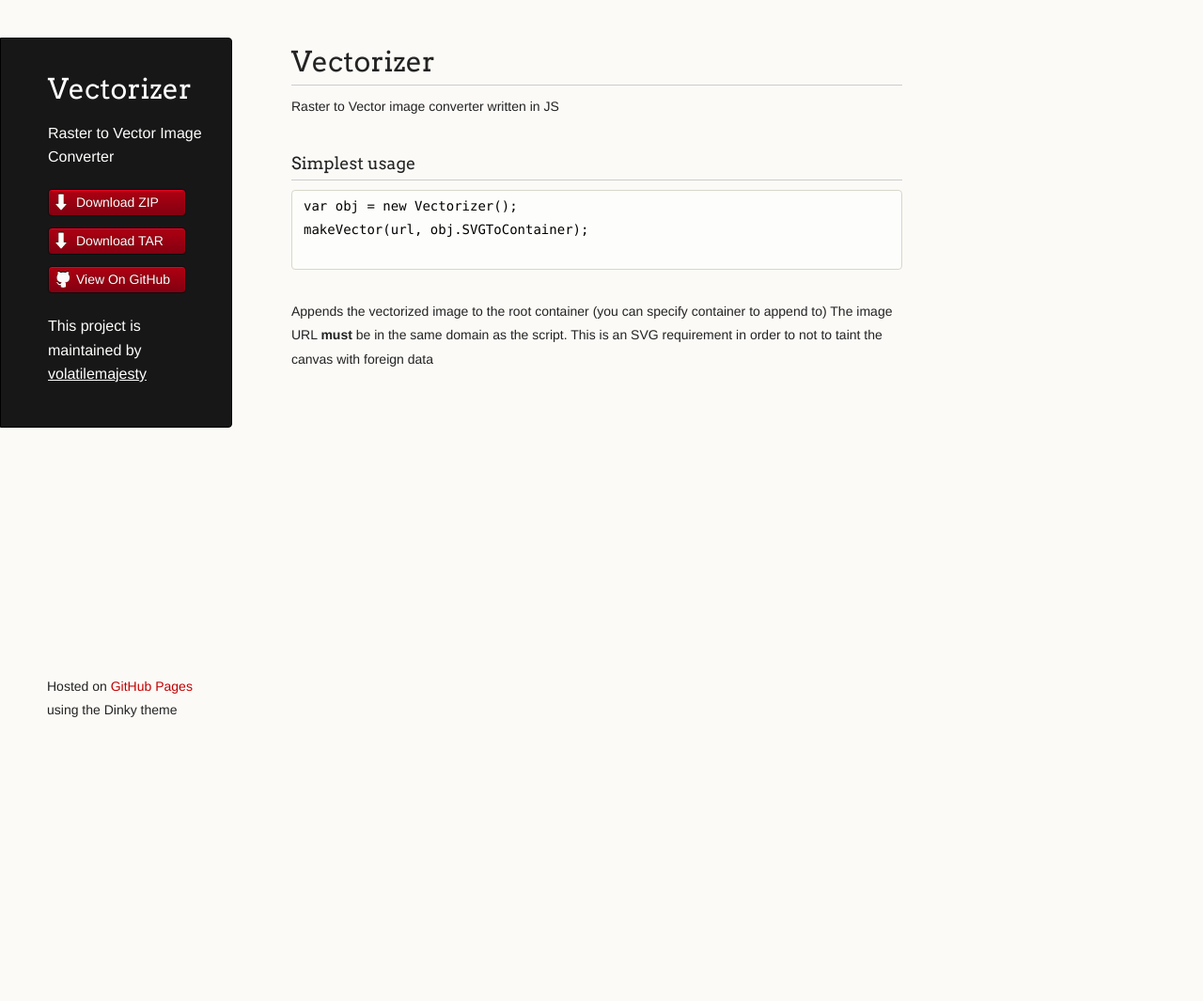
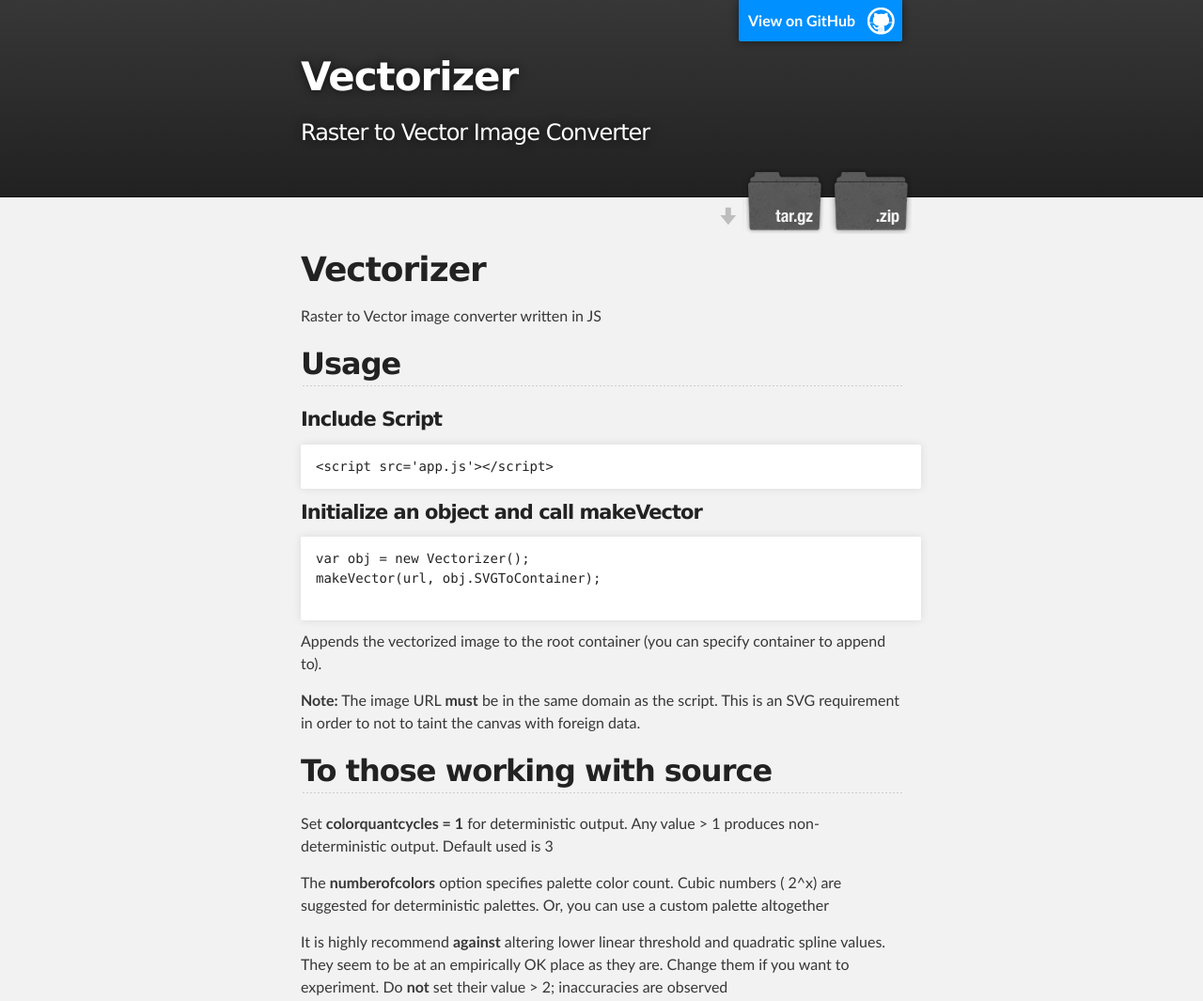
Before and after one commit to wexwexexort/Vectorizer, a plain HTML site: page index.html in a window 1280 px wide. Shown: the top 1065 px of the page at 94% size. Before the commit the page ends 800 px from the top, so only its background shows below. Drawn offline with Linux system fonts and the light colour scheme.

Commit message:
Create gh-pages branch via GitHub

```diff
--- a/index.html
+++ b/index.html
@@ -1,56 +1,84 @@
-<!doctype html>
+<!DOCTYPE html>
 <html>
+
   <head>
-    <meta charset="utf-8">
+    <meta charset='utf-8'>
     <meta http-equiv="X-UA-Compatible" content="chrome=1">
-    <title>Vectorizer by volatilemajesty</title>
+    <meta name="description" content="Vectorizer : Raster to Vector Image Converter">
 
-    <link rel="stylesheet" href="stylesheets/styles.css">
-    <link rel="stylesheet" href="stylesheets/github-light.css">
-    <script src="javascripts/scale.fix.js"></script>
-    <meta name="viewport" content="width=device-width, initial-scale=1, user-scalable=no">
-    <!--[if lt IE 9]>
-    <script src="//html5shiv.googlecode.com/svn/trunk/html5.js"></script>
-    <![endif]-->
+    <link rel="stylesheet" type="text/css" media="screen" href="stylesheets/stylesheet.css">
+
+    <title>Vectorizer</title>
   </head>
+
   <body>
-    <div class="wrapper">
-      <header>
-        <h1 class="header">Vectorizer</h1>
-        <p class="header">Raster to Vector Image Converter</p>
 
-        <ul>
-          <li class="download"><a class="buttons" href="https://github.com/volatilemajesty/Vectorizer/zipball/master">Download ZIP</a></li>
-          <li class="download"><a class="buttons" href="https://github.com/volatilemajesty/Vectorizer/tarball/master">Download TAR</a></li>
-          <li><a class="buttons github" href="https://github.com/volatilemajesty/Vectorizer">View On GitHub</a></li>
-        </ul>
+    <!-- HEADER -->
+    <div id="header_wrap" class="outer">
+        <header class="inner">
+          <a id="forkme_banner" href="https://github.com/volatilemajesty/Vectorizer">View on GitHub</a>
 
-        <p class="header">This project is maintained by <a class="header name" href="https://github.com/volatilemajesty">volatilemajesty</a></p>
+          <h1 id="project_title">Vectorizer</h1>
+          <h2 id="project_tagline">Raster to Vector Image Converter</h2>
 
+            <section id="downloads">
+              <a class="zip_download_link" href="https://github.com/volatilemajesty/Vectorizer/zipball/master">Download this project as a .zip file</a>
+              <a class="tar_download_link" href="https://github.com/volatilemajesty/Vectorizer/tarball/master">Download this project as a tar.gz file</a>
+            </section>
+        </header>
+    </div>
 
-      </header>
-      <section>
+    <!-- MAIN CONTENT -->
+    <div id="main_content_wrap" class="outer">
+      <section id="main_content" class="inner">
         <h1>
 <a id="vectorizer" class="anchor" href="#vectorizer" aria-hidden="true"><span aria-hidden="true" class="octicon octicon-link"></span></a>Vectorizer</h1>
 
 <p>Raster to Vector image converter written in JS</p>
 
-<h3>
-<a id="simplest-usage" class="anchor" href="#simplest-usage" aria-hidden="true"><span aria-hidden="true" class="octicon octicon-link"></span></a>Simplest usage</h3>
+<h2>
+<a id="usage" class="anchor" href="#usage" aria-hidden="true"><span aria-hidden="true" class="octicon octicon-link"></span></a>Usage</h2>
+
+<h4>
+<a id="include-script" class="anchor" href="#include-script" aria-hidden="true"><span aria-hidden="true" class="octicon octicon-link"></span></a>Include Script</h4>
+
+<pre><code>&lt;script src='app.js'&gt;&lt;/script&gt;
+</code></pre>
+
+<h4>
+<a id="initialize-an-object-and-call-makevector" class="anchor" href="#initialize-an-object-and-call-makevector" aria-hidden="true"><span aria-hidden="true" class="octicon octicon-link"></span></a>Initialize an object and call makeVector</h4>
 
 <pre><code>var obj = new Vectorizer();
 makeVector(url, obj.SVGToContainer);
 
 </code></pre>
 
-<p>Appends the vectorized image to the root container (you can specify container to append to)
-The image URL <strong>must</strong> be in the same domain as the script. This is an SVG requirement in order to not to taint the canvas with foreign data</p>
+<p>Appends the vectorized image to the root container (you can specify container to append to).</p>
+
+<p><strong>Note:</strong> The image URL <strong>must</strong> be in the same domain as the script. This is an SVG requirement in order to not to taint the canvas with foreign data.</p>
+
+<h2>
+<a id="to-those-working-with-source" class="anchor" href="#to-those-working-with-source" aria-hidden="true"><span aria-hidden="true" class="octicon octicon-link"></span></a>To those working with source</h2>
+
+<p>Set <strong>colorquantcycles = 1</strong> for deterministic output. Any value &gt; 1 produces non-deterministic output. Default used is 3</p>
+
+<p>The <strong>numberofcolors</strong> option specifies palette color count. Cubic numbers ( 2^x) are suggested for deterministic palettes. Or, you can use a custom palette altogether</p>
+
+<p>It is highly recommend <strong>against</strong>  altering lower linear threshold and quadratic spline values. They seem to be at an empirically OK place as they are. Change them if you want to experiment. Do <strong>not</strong> set their value &gt; 2; inaccuracies are observed</p>
+
+<p>The <strong>mincolorratio</strong> option is a threshold below which anomaly and outlier pixel colors are randomized to a palette color. For an image of size 20 x 20 , a 0.01 threshold randomizes any color whose count is less than 20 x 20 x 0.01 = 4 pixels </p>
       </section>
-      <footer>
-        <p><small>Hosted on <a href="https://pages.github.com">GitHub Pages</a> using the Dinky theme</small></p>
+    </div>
+
+    <!-- FOOTER  -->
+    <div id="footer_wrap" class="outer">
+      <footer class="inner">
+        <p class="copyright">Vectorizer maintained by <a href="https://github.com/volatilemajesty">volatilemajesty</a></p>
+        <p>Published with <a href="https://pages.github.com">GitHub Pages</a></p>
       </footer>
     </div>
-    <!--[if !IE]><script>fixScale(document);</script><![endif]-->
+
+
 
   </body>
 </html>
--- /dev/null
+++ b/javascripts/main.js
@@ -0,0 +1 @@
+console.log('This would be the main JS file.');
--- /dev/null
+++ b/stylesheets/stylesheet.css
@@ -0,0 +1,425 @@
+/*******************************************************************************
+Slate Theme for GitHub Pages
+by Jason Costello, @jsncostello
+*******************************************************************************/
+
+@import url(github-light.css);
+
+/*******************************************************************************
+MeyerWeb Reset
+*******************************************************************************/
+
+html, body, div, span, applet, object, iframe,
+h1, h2, h3, h4, h5, h6, p, blockquote, pre,
+a, abbr, acronym, address, big, cite, code,
+del, dfn, em, img, ins, kbd, q, s, samp,
+small, strike, strong, sub, sup, tt, var,
+b, u, i, center,
+dl, dt, dd, ol, ul, li,
+fieldset, form, label, legend,
+table, caption, tbody, tfoot, thead, tr, th, td,
+article, aside, canvas, details, embed,
+figure, figcaption, footer, header, hgroup,
+menu, nav, output, ruby, section, summary,
+time, mark, audio, video {
+  margin: 0;
+  padding: 0;
+  border: 0;
+  font: inherit;
+  vertical-align: baseline;
+}
+
+/* HTML5 display-role reset for older browsers */
+article, aside, details, figcaption, figure,
+footer, header, hgroup, menu, nav, section {
+  display: block;
+}
+
+ol, ul {
+  list-style: none;
+}
+
+table {
+  border-collapse: collapse;
+  border-spacing: 0;
+}
+
+/*******************************************************************************
+Theme Styles
+*******************************************************************************/
+
+body {
+  box-sizing: border-box;
+  color:#373737;
+  background: #212121;
+  font-size: 16px;
+  font-family: 'Myriad Pro', Calibri, Helvetica, Arial, sans-serif;
+  line-height: 1.5;
+  -webkit-font-smoothing: antialiased;
+}
+
+h1, h2, h3, h4, h5, h6 {
+  margin: 10px 0;
+  font-weight: 700;
+  color:#222222;
+  font-family: 'Lucida Grande', 'Calibri', Helvetica, Arial, sans-serif;
+  letter-spacing: -1px;
+}
+
+h1 {
+  font-size: 36px;
+  font-weight: 700;
+}
+
+h2 {
+  padding-bottom: 10px;
+  font-size: 32px;
+  background: url('../images/bg_hr.png') repeat-x bottom;
+}
+
+h3 {
+  font-size: 24px;
+}
+
+h4 {
+  font-size: 21px;
+}
+
+h5 {
+  font-size: 18px;
+}
+
+h6 {
+  font-size: 16px;
+}
+
+p {
+  margin: 10px 0 15px 0;
+}
+
+footer p {
+  color: #f2f2f2;
+}
+
+a {
+  text-decoration: none;
+  color: #007edf;
+  text-shadow: none;
+
+  transition: color 0.5s ease;
+  transition: text-shadow 0.5s ease;
+  -webkit-transition: color 0.5s ease;
+  -webkit-transition: text-shadow 0.5s ease;
+  -moz-transition: color 0.5s ease;
+  -moz-transition: text-shadow 0.5s ease;
+  -o-transition: color 0.5s ease;
+  -o-transition: text-shadow 0.5s ease;
+  -ms-transition: color 0.5s ease;
+  -ms-transition: text-shadow 0.5s ease;
+}
+
+a:hover, a:focus {text-decoration: underline;}
+
+footer a {
+  color: #F2F2F2;
+  text-decoration: underline;
+}
+
+em {
+  font-style: italic;
+}
+
+strong {
+  font-weight: bold;
+}
+
+img {
+  position: relative;
+  margin: 0 auto;
+  max-width: 739px;
+  padding: 5px;
+  margin: 10px 0 10px 0;
+  border: 1px solid #ebebeb;
+
+  box-shadow: 0 0 5px #ebebeb;
+  -webkit-box-shadow: 0 0 5px #ebebeb;
+  -moz-box-shadow: 0 0 5px #ebebeb;
+  -o-box-shadow: 0 0 5px #ebebeb;
+  -ms-box-shadow: 0 0 5px #ebebeb;
+}
+
+p img {
+  display: inline;
+  margin: 0;
+  padding: 0;
+  vertical-align: middle;
+  text-align: center;
+  border: none;
+}
+
+pre, code {
+  width: 100%;
+  color: #222;
+  background-color: #fff;
+
+  font-family: Monaco, "Bitstream Vera Sans Mono", "Lucida Console", Terminal, monospace;
+  font-size: 14px;
+
+  border-radius: 2px;
+  -moz-border-radius: 2px;
+  -webkit-border-radius: 2px;
+}
+
+pre {
+  width: 100%;
+  padding: 10px;
+  box-shadow: 0 0 10px rgba(0,0,0,.1);
+  overflow: auto;
+}
+
+code {
+  padding: 3px;
+  margin: 0 3px;
+  box-shadow: 0 0 10px rgba(0,0,0,.1);
+}
+
+pre code {
+  display: block;
+  box-shadow: none;
+}
+
+blockquote {
+  color: #666;
+  margin-bottom: 20px;
+  padding: 0 0 0 20px;
+  border-left: 3px solid #bbb;
+}
+
+
+ul, ol, dl {
+  margin-bottom: 15px
+}
+
+ul {
+  list-style-position: inside;
+  list-style: disc;
+  padding-left: 20px;
+}
+
+ol {
+  list-style-position: inside;
+  list-style: decimal;
+  padding-left: 20px;
+}
+
+dl dt {
+  font-weight: bold;
+}
+
+dl dd {
+  padding-left: 20px;
+  font-style: italic;
+}
+
+dl p {
+  padding-left: 20px;
+  font-style: italic;
+}
+
+hr {
+  height: 1px;
+  margin-bottom: 5px;
+  border: none;
+  background: url('../images/bg_hr.png') repeat-x center;
+}
+
+table {
+  border: 1px solid #373737;
+  margin-bottom: 20px;
+  text-align: left;
+ }
+
+th {
+  font-family: 'Lucida Grande', 'Helvetica Neue', Helvetica, Arial, sans-serif;
+  padding: 10px;
+  background: #373737;
+  color: #fff;
+ }
+
+td {
+  padding: 10px;
+  border: 1px solid #373737;
+ }
+
+form {
+  background: #f2f2f2;
+  padding: 20px;
+}
+
+/*******************************************************************************
+Full-Width Styles
+*******************************************************************************/
+
+.outer {
+  width: 100%;
+}
+
+.inner {
+  position: relative;
+  max-width: 640px;
+  padding: 20px 10px;
+  margin: 0 auto;
+}
+
+#forkme_banner {
+  display: block;
+  position: absolute;
+  top:0;
+  right: 10px;
+  z-index: 10;
+  padding: 10px 50px 10px 10px;
+  color: #fff;
+  background: url('../images/blacktocat.png') #0090ff no-repeat 95% 50%;
+  font-weight: 700;
+  box-shadow: 0 0 10px rgba(0,0,0,.5);
+  border-bottom-left-radius: 2px;
+  border-bottom-right-radius: 2px;
+}
+
+#header_wrap {
+  background: #212121;
+  background: -moz-linear-gradient(top, #373737, #212121);
+  background: -webkit-linear-gradient(top, #373737, #212121);
+  background: -ms-linear-gradient(top, #373737, #212121);
+  background: -o-linear-gradient(top, #373737, #212121);
+  background: linear-gradient(top, #373737, #212121);
+}
+
+#header_wrap .inner {
+  padding: 50px 10px 30px 10px;
+}
+
+#project_title {
+  margin: 0;
+  color: #fff;
+  font-size: 42px;
+  font-weight: 700;
+  text-shadow: #111 0px 0px 10px;
+}
+
+#project_tagline {
+  color: #fff;
+  font-size: 24px;
+  font-weight: 300;
+  background: none;
+  text-shadow: #111 0px 0px 10px;
+}
+
+#downloads {
+  position: absolute;
+  width: 210px;
+  z-index: 10;
+  bottom: -40px;
+  right: 0;
+  height: 70px;
+  background: url('../images/icon_download.png') no-repeat 0% 90%;
+}
+
+.zip_download_link {
+  display: block;
+  float: right;
+  width: 90px;
+  height:70px;
+  text-indent: -5000px;
+  overflow: hidden;
+  background: url(../images/sprite_download.png) no-repeat bottom left;
+}
+
+.tar_download_link {
+  display: block;
+  float: right;
+  width: 90px;
+  height:70px;
+  text-indent: -5000px;
+  overflow: hidden;
+  background: url(../images/sprite_download.png) no-repeat bottom right;
+  margin-left: 10px;
+}
+
+.zip_download_link:hover {
+  background: url(../images/sprite_download.png) no-repeat top left;
+}
+
+.tar_download_link:hover {
+  background: url(../images/sprite_download.png) no-repeat top right;
+}
+
+#main_content_wrap {
+  background: #f2f2f2;
+  border-top: 1px solid #111;
+  border-bottom: 1px solid #111;
+}
+
+#main_content {
+  padding-top: 40px;
+}
+
+#footer_wrap {
+  background: #212121;
+}
+
+
+
+/*******************************************************************************
+Small Device Styles
+*******************************************************************************/
+
+@media screen and (max-width: 480px) {
+  body {
+    font-size:14px;
+  }
+
+  #downloads {
+    display: none;
+  }
+
+  .inner {
+    min-width: 320px;
+    max-width: 480px;
+  }
+
+  #project_title {
+  font-size: 32px;
+  }
+
+  h1 {
+    font-size: 28px;
+  }
+
+  h2 {
+    font-size: 24px;
+  }
+
+  h3 {
+    font-size: 21px;
+  }
+
+  h4 {
+    font-size: 18px;
+  }
+
+  h5 {
+    font-size: 14px;
+  }
+
+  h6 {
+    font-size: 12px;
+  }
+
+  code, pre {
+    min-width: 320px;
+    max-width: 480px;
+    font-size: 11px;
+  }
+
+}
```
Also changed, not shown: params.json (+1 -1 lines), images/bg_hr.png (added), images/blacktocat.png (added), images/icon_download.png (added), images/sprite_download.png (added).
